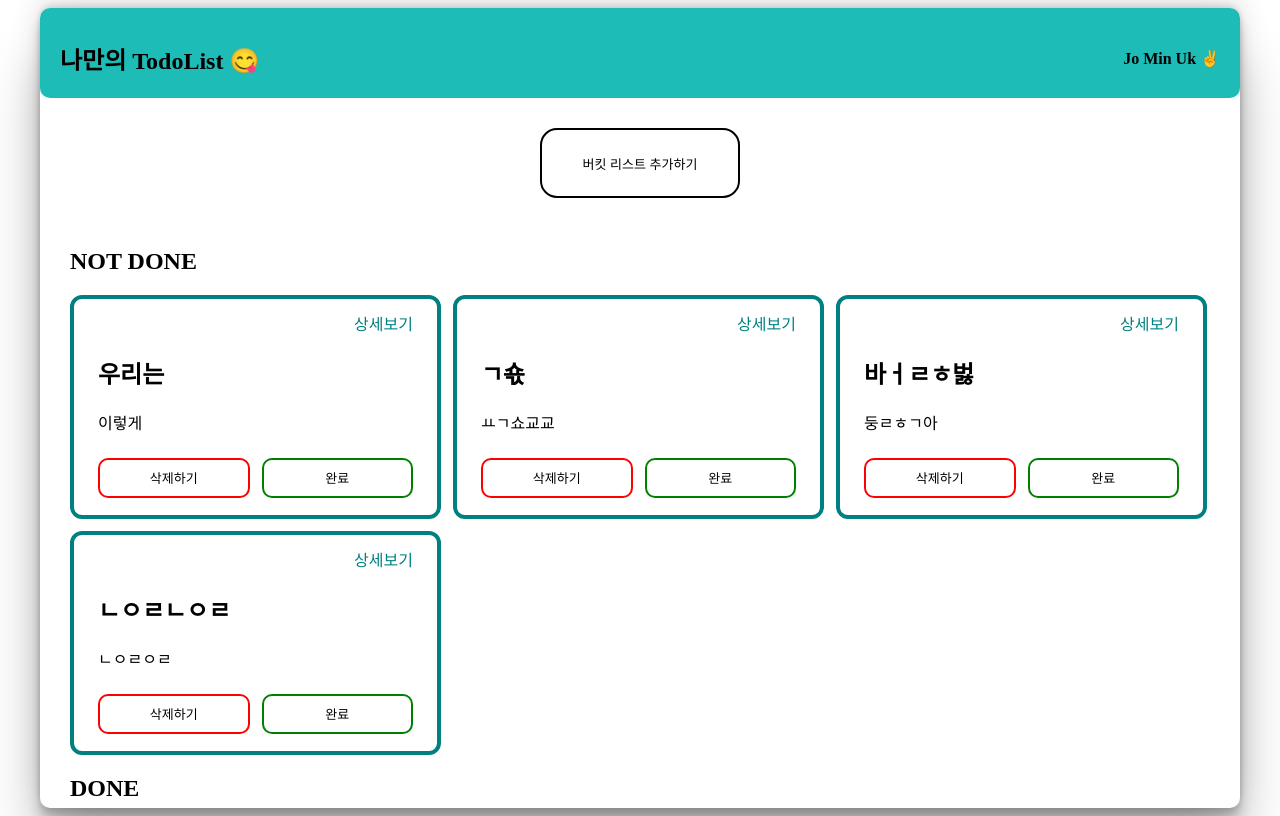
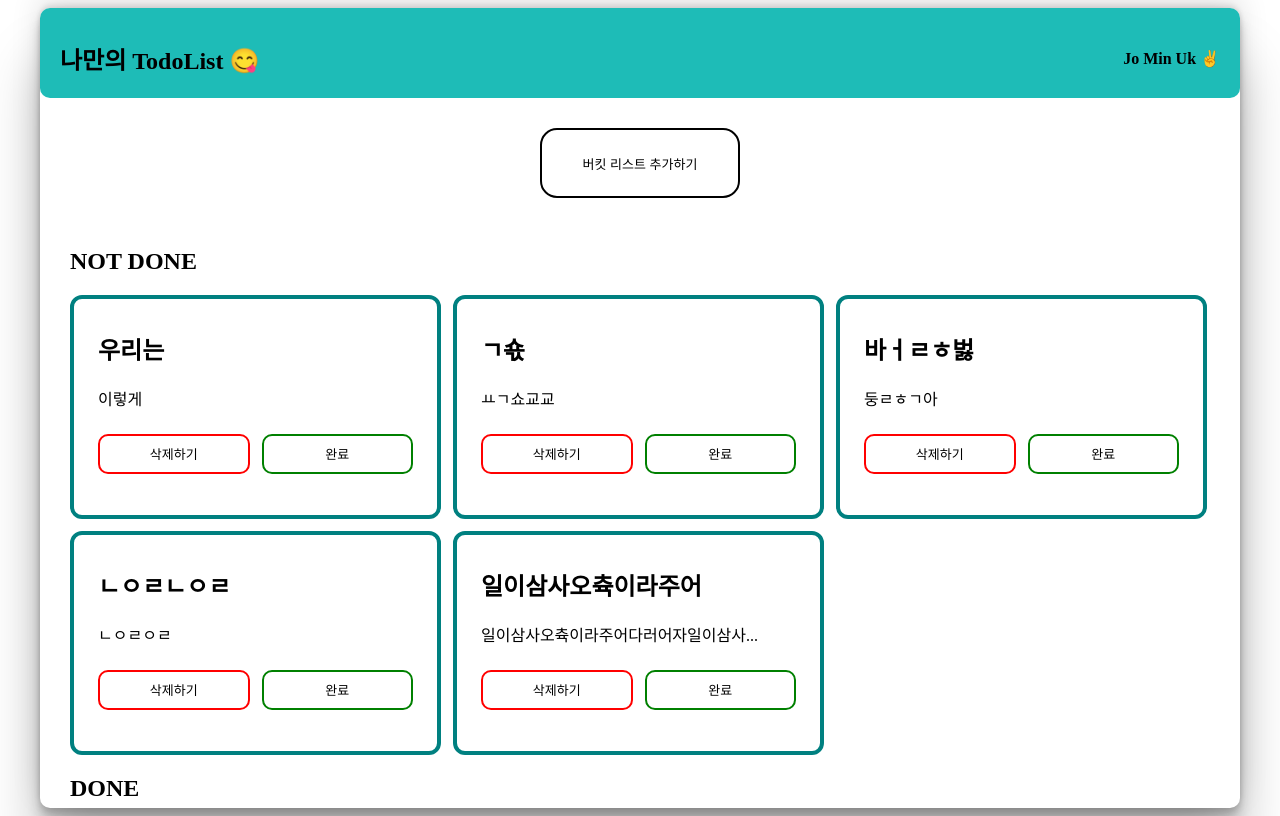
Before and after one commit to jominuk/TodoType.Prac, a React (Create React App) app: page / in a window 1280 px wide. Built offline with nearby package versions, Linux system fonts and the light colour scheme; data requests are answered from the project's data file.

Commit message:
:ambulance: 필요없는 문구들 수정

```diff
--- a/db.json
+++ b/db.json
@@ -27,6 +27,13 @@
       "body": "ㄴㅇㄹㅇㄹ",
       "isDone": false,
       "day": "3423423"
+    },
+    {
+      "id": "1685605894920.6287",
+      "title": "일이삼사오츅이라주어",
+      "body": "일이삼사오츅이라주어다러어자일이삼사오츅이라주어다러어자",
+      "isDone": false,
+      "day": "06.01"
     }
   ]
 }
--- a/src/components/todo/ListOfList.tsx
+++ b/src/components/todo/ListOfList.tsx
@@ -1,28 +1,22 @@
 import React, { FC } from "react";
 import styled from "styled-components";
-import { Link } from "react-router-dom";
+// import { Link } from "react-router-dom";
 import StButton from "../button/Button";
 import { ListOfListProps } from "src/typeing/type";
 
 const ListOfList: FC<ListOfListProps> = ({
   borderColor,
-  backgroundColor,
+
   todo,
 }) => {
   return (
-    <StTodoContainer
-      borderColor={borderColor}
-      backgroundColor={backgroundColor}
-    >
-      <StLink to={`/${todo.id}`} key={todo.id}>
+    <StTodoContainer borderColor={borderColor}>
+      {/* <StLink to={`/${todo.id}`} key={todo.id}>
         <div>상세보기</div>
-      </StLink>
+      </StLink> */}
       <div>
-        <h2 className="todo-title">
-          {todo.title.length > 12
-            ? todo.title.substring(0, 12) + "..."
-            : todo.title}
-        </h2>
+        <h2>{todo.title}</h2>
+
         <div>
           {todo.body.length > 18
             ? todo.body.substring(0, 18) + "..."
@@ -58,7 +52,6 @@ const ListOfList: FC<ListOfListProps> = ({
 
 const StTodoContainer = styled.div<{
   borderColor: string;
-  backgroundColor: string;
 }>`
   width: 315px;
   height: 180px;
@@ -66,15 +59,14 @@ const StTodoContainer = styled.div<{
   min-height: 150px;
   border-radius: 12px;
   padding: 12px 24px 24px 24px;
-  background-color: ${({ backgroundColor }) => backgroundColor};
 `;
 
-const StLink = styled(Link)`
-  text-decoration: none;
-  color: teal;
-  display: flex;
-  justify-content: right;
-`;
+// const StLink = styled(Link)`
+//   text-decoration: none;
+//   color: teal;
+//   display: flex;
+//   justify-content: right;
+// `;
 
 const StDialogFooter = styled.footer`
   display: flex;
--- a/src/pages/List.tsx
+++ b/src/pages/List.tsx
@@ -21,14 +21,7 @@ const List = () => {
       <StListWrapper>
         {Array.isArray(data) &&
           data.map((todo) => {
-            return (
-              <ListOfList
-                todo={todo}
-                key={todo.id}
-                borderColor="teal"
-                backgroundColor="white"
-              />
-            );
+            return <ListOfList todo={todo} key={todo.id} borderColor="teal" />;
           })}
       </StListWrapper>
 
--- a/src/typeing/type.tsx
+++ b/src/typeing/type.tsx
@@ -23,6 +23,5 @@ export interface ITodo {
 
 export interface ListOfListProps {
   borderColor: string;
-  backgroundColor: string;
   todo: ITodo;
 }
```
